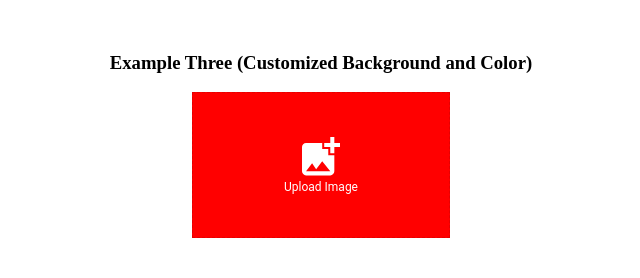
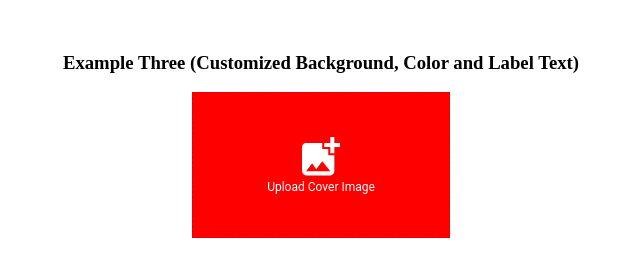
Before and after one commit to muhammedowais/imageIN, a plain HTML site: page index.html in a window 1280 px wide. Shown: the part 522-800 px from the top of the page, without its empty margins (319-959 px from the left). Drawn offline with Linux system fonts and the light colour scheme.

Commit message:
Added new property labelText

```diff
--- a/assets/css/style.css
+++ b/assets/css/style.css
@@ -9,6 +9,8 @@
 }
 
 .imagein-wrapper label {
+	padding: 0px;
+	margin: 0px;
 	position: relative;
 	width: 100%;
 	height: 100%;
--- a/assets/js/script.js
+++ b/assets/js/script.js
@@ -14,6 +14,7 @@ imageIN = function ( options ) {
         imageBackground: '#000',
         fontFamily: '"Roboto", "Noto", sans-serif',
         border: '1px dashed #0000001a',
+        labelText: 'Upload Image',
         preLoadImage: '',
         afterCreated: '',
         afterImageLoaded: '',
@@ -43,7 +44,7 @@ imageIN = function ( options ) {
 	                        <path d="M19 7v2.99s-1.99.01-2 0V7h-3s.01-1.99 0-2h3V2h2v3h3v2h-3zm-3 4V8h-3V5H5c-1.1 0-2 .9-2 2v12c0 1.1.9 2 2 2h12c1.1 0 2-.9 2-2v-8h-3zM5 19l3-4 2 3 3-4 4 5H5z"></path>
 	                    </g>
 	                  </svg>
-	                  <div style="font-size:${_this.Options.fontSize};color:${_this.Options.color};">Upload Image</div>
+	                  <div style="font-size:${_this.Options.fontSize};color:${_this.Options.color};">${_this.Options.labelText}</div>
 	                </div>
 	                <input type="file" name="${_this.Options.name}" id="${_this.Options.name}" title="Click or Drop">
 	                <div class="imagein-img-wrapper">
--- a/index.html
+++ b/index.html
@@ -22,7 +22,7 @@
     <div id="imageIN2"></div>
     <br>
     <br>
-    <h3>Example Three (Customized Background and Color)</h3>
+    <h3>Example Three (Customized Background, Color and Label Text)</h3>
     <div id="imageIN3"></div>
     <br>
     <br>
@@ -50,7 +50,8 @@
             name: 'imaginfilename3',
             background: 'red',
             color: '#fff',
-            imageBackground: 'blue'
+            imageBackground: 'blue',
+            labelText: 'Upload Cover Image'
         });
         var imagein4 = new imageIN({
             ele: '#imageIN4',
```
